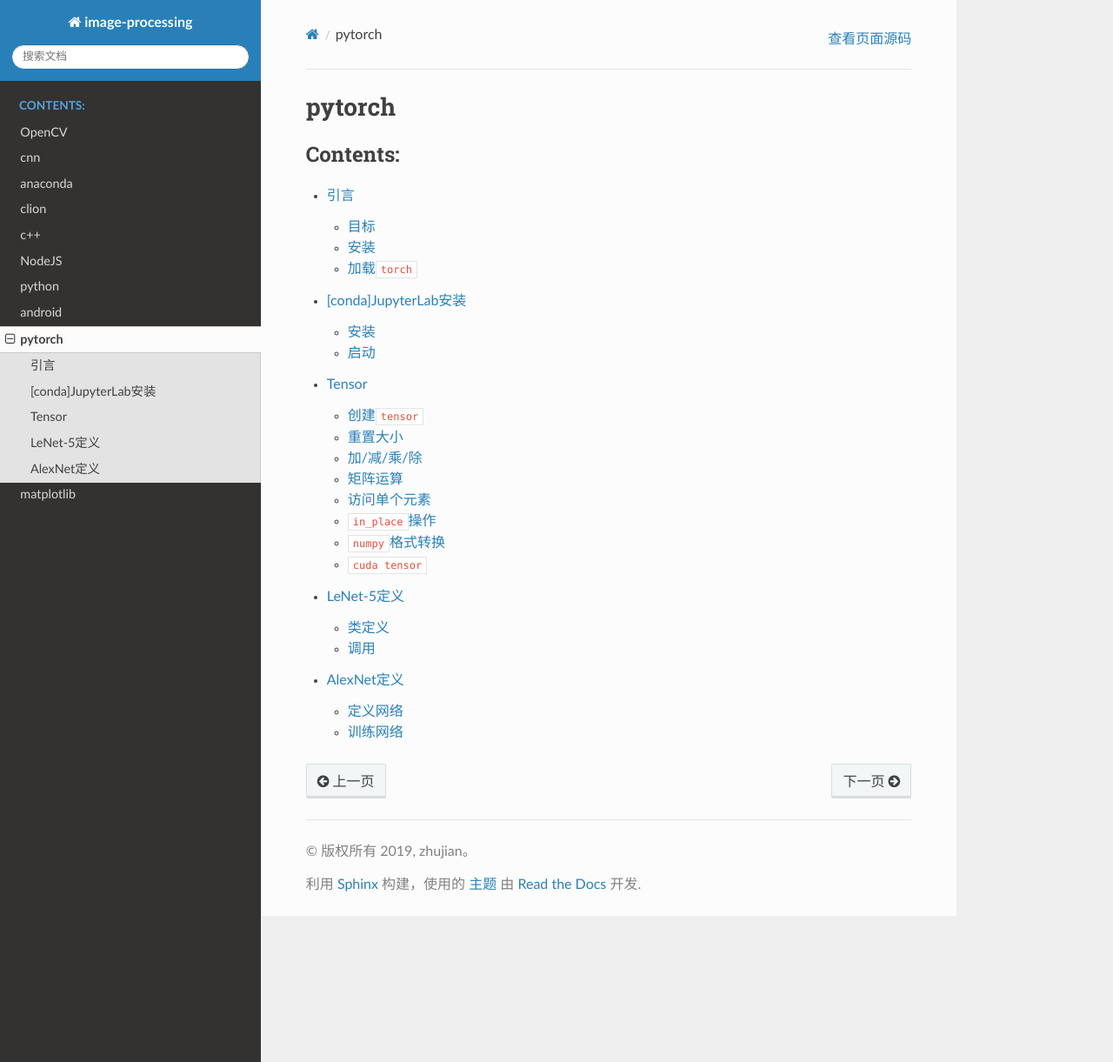
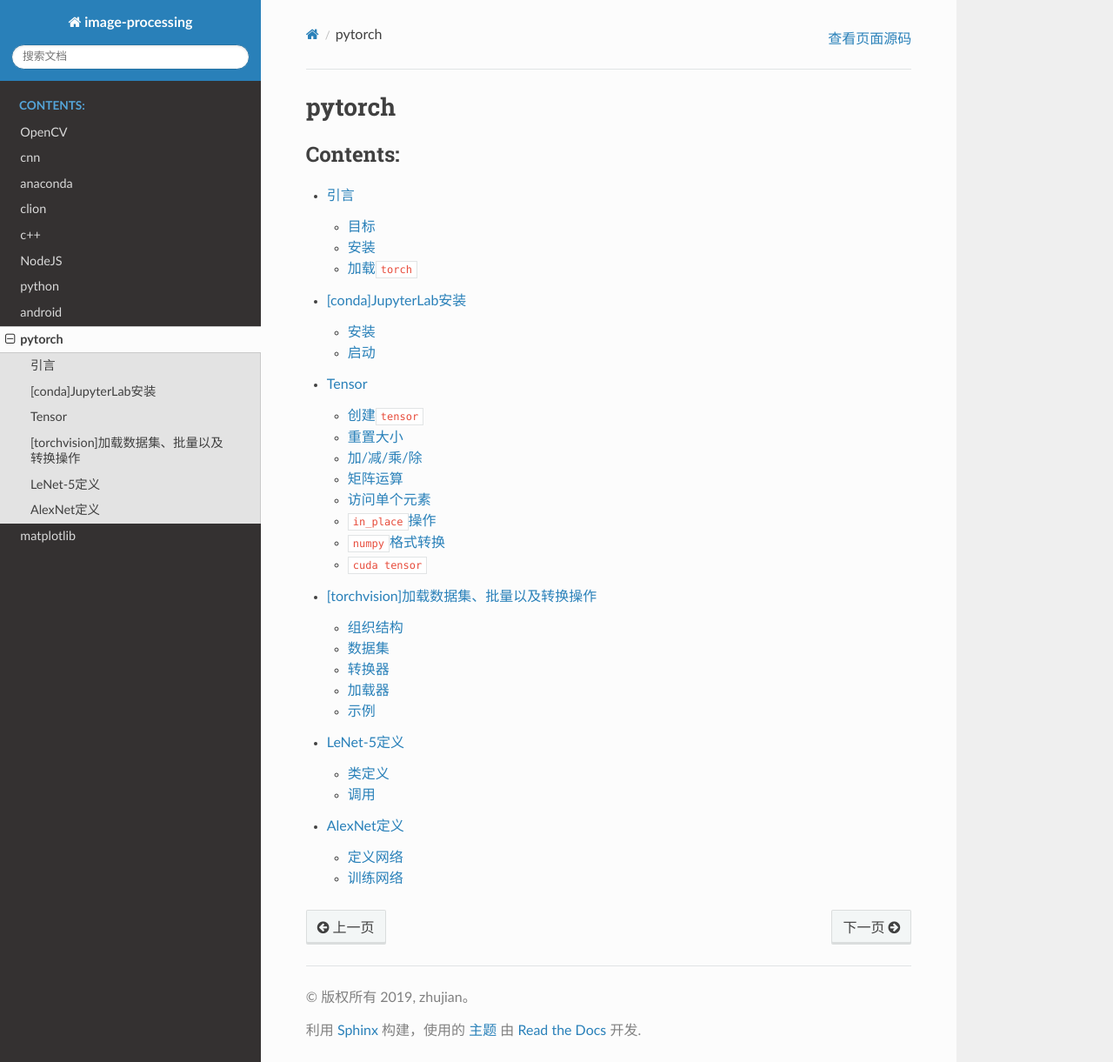
Before and after one commit to Document-Collection/image-processing, a Sphinx documentation site: the page built from docs/source/pytorch.rst, in a window 1280 px wide and 1221 px high. Shown: the whole window at 87% size. Built offline with Sphinx 7.4.7 and the Read the Docs theme 2.0.0, drawn with Linux system fonts in a browser that asks for light colours; pages that are not in the unit, such as notebooks, are missing from menus; some of the changed lines change nothing that is shown.

Commit message:
docs(pytorch): torchvision代码库使用

````diff
--- a/docs/source/pytorch.rst
+++ b/docs/source/pytorch.rst
@@ -12,5 +12,6 @@
    pytorch/引言
    pytorch/[conda]JupyterLab安装
    pytorch/Tensor
+   pytorch/[torchvision]加载数据集、批量以及转换操作
    pytorch/LeNet-5定义
    pytorch/AlexNet定义
--- /dev/null
+++ b/docs/source/pytorch/[torchvision]加载数据集、批量以及转换操作.md
@@ -0,0 +1,160 @@
+
+# [torchvision]加载数据集、批量以及转换操作
+
+`torchvision`代码库包含了流行的数据集、模型结构和用于计算机视觉的常见图像转换。参考[torchvision](https://pytorch.org/docs/stable/torchvision/index.html)
+
+## 组织结构
+
+`torchvision`提供了简单有效的图像处理模式，其包含`3`个主要对象：
+
+1. 数据集（`DataSet`）
+2. 转换器（`Transform`）
+3. 加载器（`DataLoader`）
+
+数据集对象实现了数据加载功能，转换器对象实现了图像预处理功能，加载器对象实现了批量加载数据功能
+
+## 数据集
+
+参考[torchvision.datasets](https://pytorch.org/docs/stable/torchvision/datasets.html)，`torchvision`已实现了许多常用数据集对象。比如，加载`CIFAR10`数据集实现如下：
+
+```
+class torchvision.datasets.CIFAR10(root, train=True, transform=None, target_transform=None, download=False)
+```
+
+* `root`：指定本地数据集的根目录
+* `train`：指定是否是加载训练集
+* `transform`：转换器对象（可选），指定图像加载后进行的预处理
+* `target_transform`：转换器对象（可选），指定输出加载的图像前对其进行的预处理
+* `download`：是否需要下载
+
+实现如下：
+
+```
+trainset = torchvision.datasets.CIFAR10(root='./data', train=True, download=True, transform=transform)
+testset = torchvision.datasets.CIFAR10(root='./data', train=False, download=True, transform=transform)
+```
+
+上述语句将数据集`CIFAR10`保存在`data`文件夹内，需要下载并提供了转换器对象
+
+## 转换器
+
+模块[torchvision.transforms](https://pytorch.org/docs/stable/torchvision/transforms.html)提供了常见的图像操作，包括
+
+1. 裁剪（随机裁剪/中央裁剪）
+2. 缩放
+3. 翻转（水平/垂直）
+4. 标准化
+5. 边界填充
+
+所有实现的函数如下：
+
+```
+__all__ = ["Compose", "ToTensor", "ToPILImage", "Normalize", "Resize", "Scale", "CenterCrop", "Pad",
+           "Lambda", "RandomApply", "RandomChoice", "RandomOrder", "RandomCrop", "RandomHorizontalFlip",
+           "RandomVerticalFlip", "RandomResizedCrop", "RandomSizedCrop", "FiveCrop", "TenCrop", "LinearTransformation",
+           "ColorJitter", "RandomRotation", "RandomAffine", "Grayscale", "RandomGrayscale",
+           "RandomPerspective", "RandomErasing"]
+```
+
+如果要对图像进行多种预处理，可以使用类[Compose](https://pytorch.org/docs/stable/torchvision/transforms.html#torchvision.transforms.Compose)组合在一起实现
+
+```
+class torchvision.transforms.Compose(transforms)
+```
+
+参数`transforms`是一个`Transforms`对象列表。比如，创建一个`Compose`类，组合了转换`Tensor`结构以及标准化功能，实现如下：
+
+```
+transform = transforms.Compose(
+    [transforms.ToTensor(),
+     transforms.Normalize((0.5, 0.5, 0.5), (0.5, 0.5, 0.5))])
+```
+
+## 加载器
+
+类[torch.util.data.DataLoader](https://pytorch.org/docs/stable/data.html#torch.utils.data.DataLoader)组合了数据集对象和转换器对象，并在给定数据集上提供`iterable`，实现批量输出图像数据的功能
+
+实现如下：
+
+```
+trainloader = torch.utils.data.DataLoader(trainset, batch_size=4, shuffle=True, num_workers=2)
+testloader = torch.utils.data.DataLoader(testset, batch_size=4, shuffle=False, num_workers=2)
+```
+
+其中`trainset`和`testset`是之前定义的数据集对象，上述操作中将批量大小设置为`4`，确定每轮打乱数据后输出，使用`2`个子进程来加载数据
+
+定义加载器后，可以调用迭代器进行批量输出
+
+```
+# get some random training images
+dataiter = iter(trainloader)
+images, labels = dataiter.next()
+```
+
+每次迭代得到`4`个图像以及标签
+
+## 示例
+
+利用`torchvision`实现`Cifar-10`数据集的加载和显示
+
+```
+import torch
+import torch.utils.data as data
+import torchvision
+import torchvision.transforms as transforms
+import matplotlib.pyplot as plt
+import numpy as np
+
+transform = transforms.Compose(
+    [transforms.ToTensor(),
+     transforms.Normalize((0.5, 0.5, 0.5), (0.5, 0.5, 0.5))])
+
+trainset = torchvision.datasets.CIFAR10(root='./data', train=True, download=False, transform=transform)
+trainloader = torch.utils.data.DataLoader(trainset, batch_size=4, shuffle=True, num_workers=2)
+
+testset = torchvision.datasets.CIFAR10(root='./data', train=False, download=False, transform=transform)
+testloader = torch.utils.data.DataLoader(testset, batch_size=4, shuffle=False, num_workers=2)
+
+classes = ('plane', 'car', 'bird', 'cat', 'deer', 'dog', 'frog', 'horse', 'ship', 'truck')
+
+
+def imshow(img):
+    img = img / 2 + 0.5  # unnormalize
+    npimg = img.numpy()
+    plt.imshow(np.transpose(npimg, (1, 2, 0)))
+    plt.show()
+
+
+if __name__ == '__main__':
+    # get some random training images
+    dataiter = iter(trainloader)
+    images, labels = dataiter.next()
+    print(images.size(), labels.size())
+
+    # show images
+    imshow(torchvision.utils.make_grid(images))
+    # print labels
+    print(' '.join('%5s' % classes[labels[j]] for j in range(4)))
+```
+
+之前已完成`CIFAR10`数据集下载，解压后放置在`./data`目录下
+
+```
+/data$ tree
+.
+└── cifar-10-batches-py
+    ├── batches.meta
+    ├── data_batch_1
+    ├── data_batch_2
+    ├── data_batch_3
+    ├── data_batch_4
+    ├── data_batch_5
+    ├── readme.html
+    └── test_batch
+
+1 directory, 8 files
+```
+
+获取第一批图像数据（`Tensor`结构，需要先转换成`numpy`数组）并显示
+
+![](./imgs/cifar-sample-4.png)
````
Also changed, not shown: docs/source/pytorch/imgs/cifar-sample-4.png (added).
